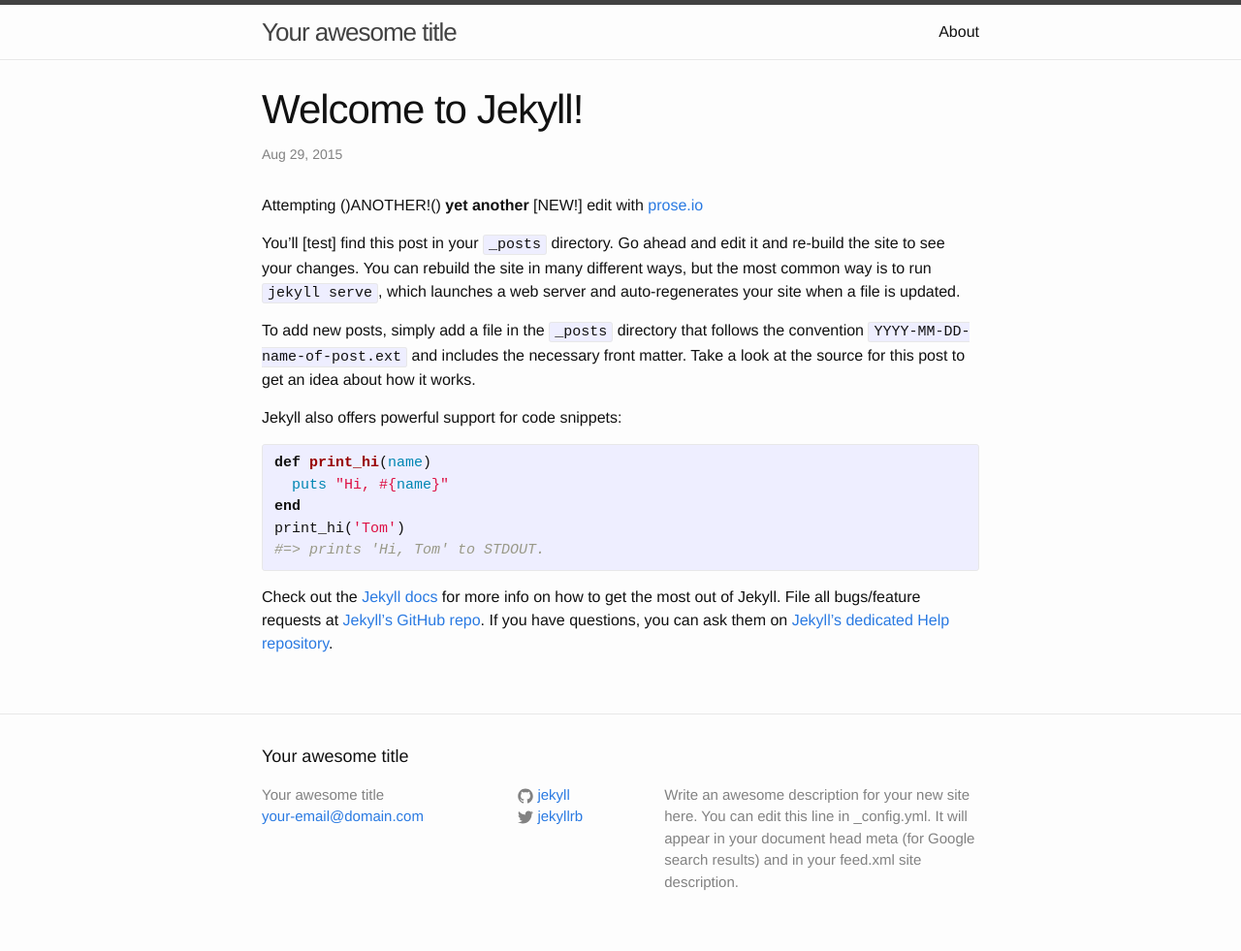
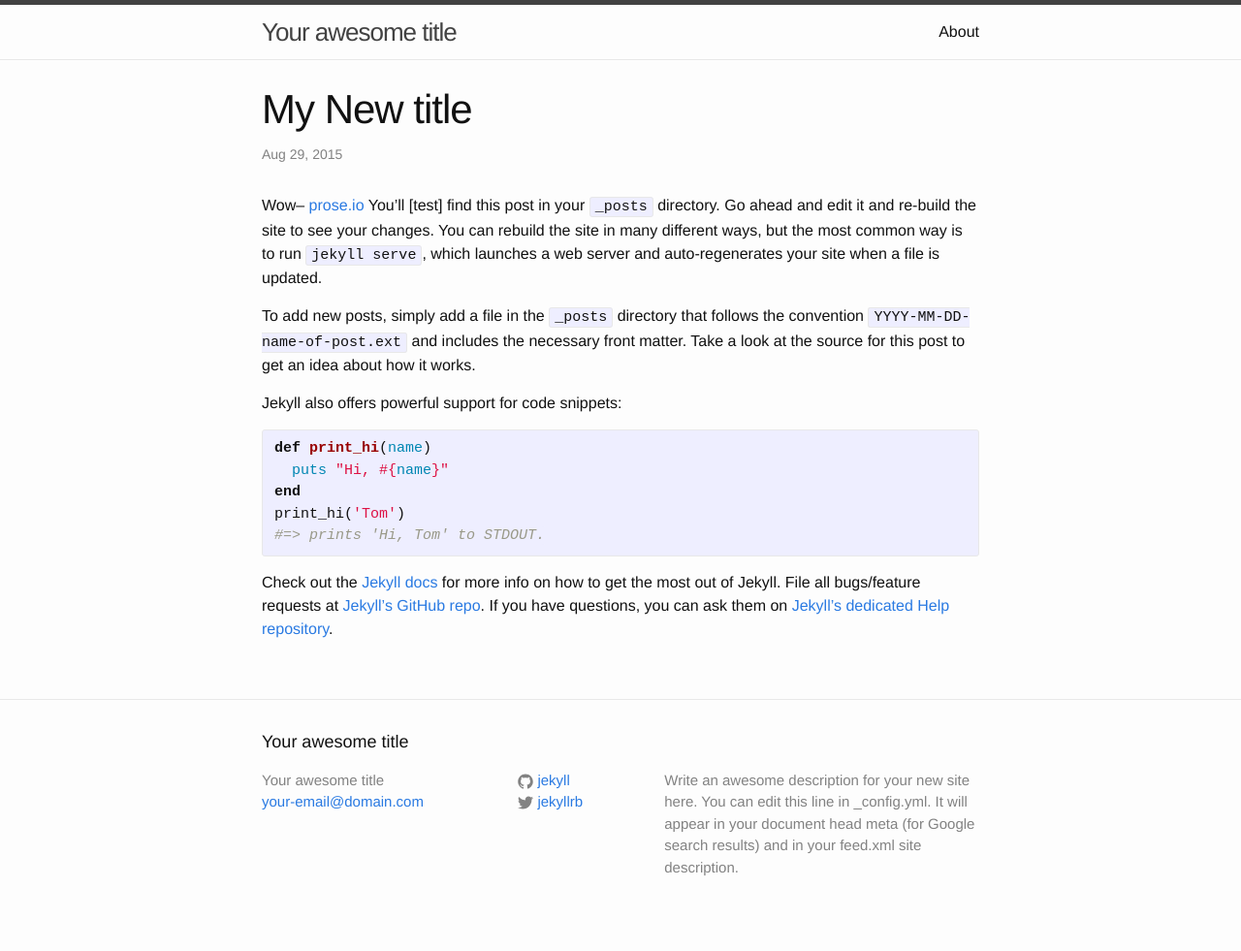
Before and after one commit to valgaze/valgaze.github.io, a Jekyll site: the page built from _posts/2015-08-22-welcome-to-jekyll.markdown, in a window 1280 px wide. Shown: the whole page at 97% size. Built offline with Jekyll 4.4.1, drawn with Linux system fonts in a browser that asks for light colours.

Commit message:
Update a post workflow testing

```diff
--- a/_posts/2015-08-22-welcome-to-jekyll.markdown
+++ b/_posts/2015-08-22-welcome-to-jekyll.markdown
@@ -1,6 +1,6 @@
 ---
 layout: post
-title: "Welcome to Jekyll!"
+title: My New title
 date: "Sat Aug 29 2015 09:47:02 GMT-0700 (PDT)"
 categories: jekyll update
 published: true
@@ -8,12 +8,7 @@ published: true
 
 
 
-
-
-
-
-Attempting ()ANOTHER!() **yet another** [NEW!] edit with [prose.io](http://prose.io)
-
+Wow-- [prose.io](www.prose.io "Prose is amazing")
 You’ll [test] find this post in your `_posts` directory. Go ahead and edit it and re-build the site to see your changes. You can rebuild the site in many different ways, but the most common way is to run `jekyll serve`, which launches a web server and auto-regenerates your site when a file is updated.
 
 To add new posts, simply add a file in the `_posts` directory that follows the convention `YYYY-MM-DD-name-of-post.ext` and includes the necessary front matter. Take a look at the source for this post to get an idea about how it works.
```
